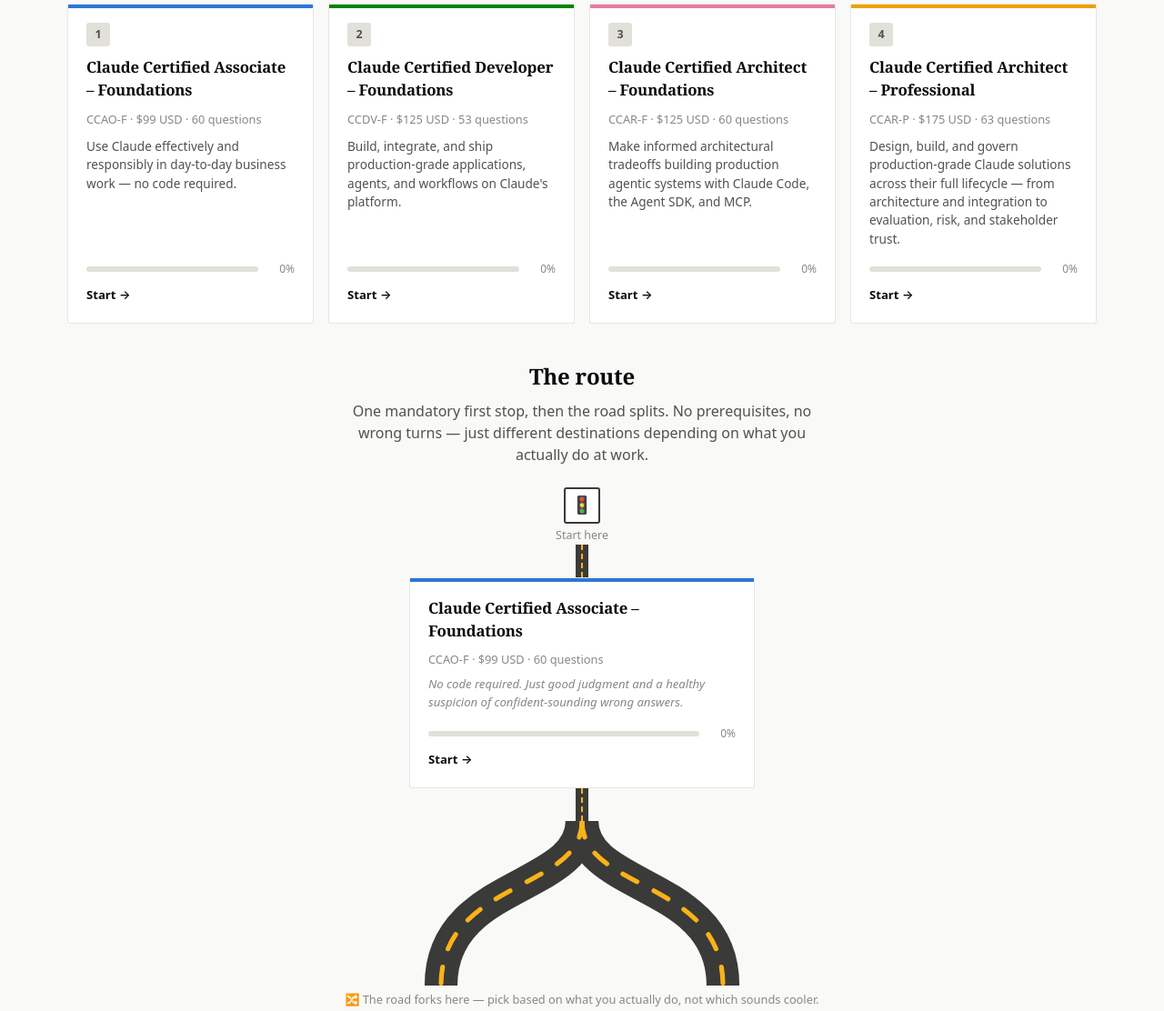
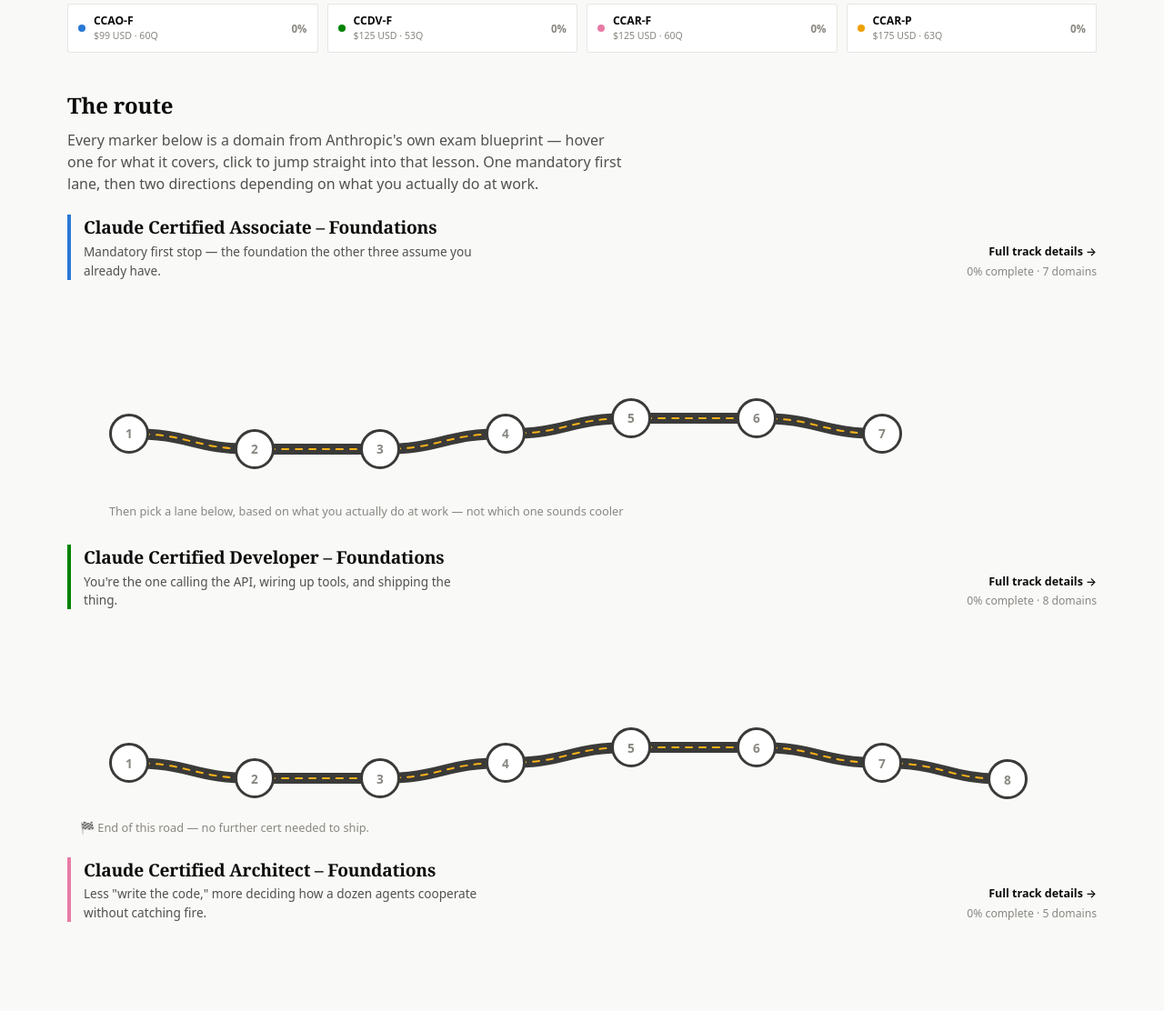
Before and after one commit to davidalex89/claude-cert-study-path, a plain HTML site: page index.html in a window 1280 px wide. Shown: the part 426-1538 px from the top of the page at 91% size. Drawn offline with Linux system fonts and the light colour scheme.

Commit message:
Rebuild home route as a domain-level path per certification
Replace the previous 4-card road-trip illustration (which only showed
cert-level stops, mixed three different road-rendering techniques, and
redundantly labeled "left/right fork") with one consistent system: each
certification is a horizontal, scrollable "lane" whose nodes are its
actual exam domains — hover a node for its title/weight/status, click to
jump straight into that domain's lesson. All roads (straight and curved)
render through the same SVG bed+dash path style, so nothing looks bolted
together.

Quick-access tiles at the top are now compact single-line chips instead
of full cards. Road segments still light up per-domain as you progress
(a segment "traveled" once its destination domain has any activity, not
just an all-or-nothing per-cert flag). Fixed a real structural bug in the
process: the old layout implied Developer -> Architect-Foundations was a
sequential step by connecting them with a road; they're parallel branches
off the same fork, so that connector is now a plain end note instead.

```diff
--- a/css/style.css
+++ b/css/style.css
@@ -194,16 +194,14 @@
   max-width: 78ch;
 }
 
-/* ---------- track cards (square — used for tile row + roadmap milestones) ---------- */
+/* ---------- track cards (still used on /track pages) ---------- */
 
-.track-grid, .tile-row {
+.track-grid {
   display: grid;
   gap: 16px;
   margin-top: 24px;
+  grid-template-columns: repeat(auto-fit, minmax(260px, 1fr));
 }
-.tile-row { grid-template-columns: repeat(4, 1fr); }
-.track-grid { grid-template-columns: repeat(auto-fit, minmax(260px, 1fr)); }
-
 .track-card {
   position: relative;
   background: var(--surface-raised);
@@ -231,102 +229,130 @@
 .track-card .progress-row { display: flex; align-items: center; gap: 8px; margin-top: 4px; }
 .track-card .cta { font-size: 0.82rem; font-weight: 600; }
 
-@media (max-width: 860px) {
-  .tile-row { grid-template-columns: repeat(2, 1fr); }
+/* ---------- quick nav strip (compact, top of home) ---------- */
+
+.quicknav-row {
+  display: grid;
+  grid-template-columns: repeat(4, 1fr);
+  gap: 10px;
+  margin: 24px 0 4px;
 }
-@media (max-width: 520px) {
-  .tile-row { grid-template-columns: 1fr; }
+.quicknav {
+  display: flex;
+  align-items: center;
+  gap: 9px;
+  padding: 9px 11px;
+  background: var(--surface-raised);
+  border: 1px solid var(--border);
+  border-radius: 3px;
+  cursor: pointer;
+  text-align: left;
+  transition: border-color 0.15s ease, box-shadow 0.15s ease;
 }
+.quicknav:hover { border-color: var(--border-strong); box-shadow: var(--shadow-sm); }
+.quicknav .qn-dot { width: 8px; height: 8px; border-radius: 50%; flex-shrink: 0; }
+.quicknav .qn-body { min-width: 0; flex-grow: 1; }
+.quicknav .qn-name { font-size: 0.76rem; font-weight: 700; white-space: nowrap; overflow: hidden; text-overflow: ellipsis; }
+.quicknav .qn-meta { font-size: 0.66rem; color: var(--text-muted); }
+.quicknav .qn-pct { font-size: 0.72rem; font-weight: 700; color: var(--text-muted); font-variant-numeric: tabular-nums; flex-shrink: 0; }
 
-/* ---------- route map (the road-trip roadmap) ---------- */
+@media (max-width: 720px) { .quicknav-row { grid-template-columns: repeat(2, 1fr); } }
+@media (max-width: 420px) { .quicknav-row { grid-template-columns: 1fr; } }
 
-.route-map {
-  margin: 40px 0 8px;
+/* ---------- route: lane-based domain path ---------- */
+
+.route-map { margin: 8px 0; }
+.route-intro { max-width: 68ch; margin: 4px 0 0; }
+
+.lane { margin: 22px 0; }
+.lane-head {
   display: flex;
-  flex-direction: column;
+  align-items: flex-end;
+  justify-content: space-between;
+  gap: 16px;
+  flex-wrap: wrap;
+  padding-left: 14px;
+  border-left: 4px solid var(--lane-accent, var(--road-asphalt));
+}
+.lane-head h3 { margin: 0 0 2px; font-size: 1.2rem; }
+.lane-head .lane-blurb { font-size: 0.85rem; color: var(--text-secondary); max-width: 56ch; margin: 0; }
+.lane-head .lane-side { display: flex; flex-direction: column; align-items: flex-end; gap: 3px; }
+.lane-head .lane-meta { font-size: 0.76rem; color: var(--text-muted); font-variant-numeric: tabular-nums; }
+.lane-head .lane-track-link { font-size: 0.78rem; font-weight: 600; text-decoration: none; cursor: pointer; }
+
+.lane-scroll {
+  overflow-x: auto;
+  overflow-y: hidden;
+  margin-top: 4px;
+  -webkit-mask-image: linear-gradient(to right, black calc(100% - 44px), transparent 100%);
+          mask-image: linear-gradient(to right, black calc(100% - 44px), transparent 100%);
+  scrollbar-width: none;
+  -ms-overflow-style: none;
+}
+.lane-scroll::-webkit-scrollbar { display: none; }
+.lane-scroll.fits { -webkit-mask-image: none; mask-image: none; }
+.lane-track { position: relative; }
+.lane-track svg { position: absolute; top: 0; left: 0; display: block; overflow: visible; }
+.lane-track .road-bed { fill: none; stroke: var(--road-asphalt); stroke-width: 12; stroke-linecap: round; }
+.lane-track .road-dash { fill: none; stroke: var(--road-line); stroke-width: 2; stroke-dasharray: 7 8; stroke-linecap: round; }
+.lane-track .road-bed.traveled { stroke: var(--lane-accent); }
+
+.node {
+  position: absolute;
+  width: 44px; height: 44px;
+  margin: -22px 0 0 -22px;
+  border-radius: 50%;
+  border: 3px solid var(--road-asphalt);
+  background: var(--surface-raised);
+  display: flex; align-items: center; justify-content: center;
+  font-weight: 700; font-size: 0.85rem;
+  color: var(--text-muted);
+  cursor: pointer;
+  padding: 0;
+  transition: transform 0.15s ease, box-shadow 0.15s ease, border-color 0.15s ease, background 0.15s ease, color 0.15s ease;
+  z-index: 2;
+}
+.node:hover, .node:focus-visible { transform: scale(1.16); box-shadow: var(--shadow-md); z-index: 4; outline: none; }
+.node.started { border-color: var(--lane-accent); color: var(--text-primary); background: color-mix(in srgb, var(--lane-accent) 16%, var(--surface-raised)); }
+.node.mastered { border-color: var(--lane-accent); background: var(--lane-accent); color: #fff; }
+
+.node-tip {
+  position: absolute;
+  left: 50%; bottom: calc(100% + 12px);
+  transform: translateX(-50%) translateY(4px);
+  width: 210px;
+  background: var(--surface-raised);
+  border: 1px solid var(--border-strong);
+  border-radius: 3px;
+  box-shadow: var(--shadow-md);
+  padding: 10px 12px;
+  font-size: 0.76rem;
+  opacity: 0;
+  visibility: hidden;
+  pointer-events: none;
+  transition: opacity 0.12s ease, transform 0.12s ease;
+  z-index: 5;
+  text-align: left;
+  cursor: default;
+}
+.node:hover .node-tip, .node:focus-visible .node-tip { opacity: 1; visibility: visible; transform: translateX(-50%) translateY(0); }
+.node-tip .nt-title { font-weight: 700; color: var(--text-primary); margin-bottom: 3px; }
+.node-tip .nt-meta { color: var(--text-muted); }
+.node-tip .nt-status { margin-top: 4px; font-weight: 600; color: var(--lane-accent); }
+
+.lane-connector {
+  display: flex;
   align-items: center;
+  gap: 12px;
+  margin: -6px 0 -6px 14px;
 }
-.route-intro { text-align: center; max-width: 60ch; margin: 0 auto 8px; }
-.route-intro p { margin-top: 4px; }
+.lane-connector svg { display: block; flex-shrink: 0; }
+.lane-connector .lc-label { font-size: 0.8rem; color: var(--text-muted); }
 
-.pin {
-  display: flex;
-  flex-direction: column;
-  align-items: center;
-  gap: 4px;
-  text-align: center;
-}
-.pin .badge-icon {
-  width: 40px; height: 40px;
-  border-radius: 3px;
-  display: flex; align-items: center; justify-content: center;
-  font-size: 1.2rem;
-  background: var(--surface-raised);
-  border: 2px solid var(--road-asphalt);
-}
-.pin .pin-label { font-size: 0.78rem; color: var(--text-muted); max-width: 30ch; }
-.pin .pin-label strong { color: var(--text-secondary); }
-
-.route-road {
-  background: var(--road-asphalt);
-  position: relative;
-  flex-shrink: 0;
-}
-.route-road.v { width: 14px; min-height: 36px; }
-.route-road.v::after {
-  content: "";
-  position: absolute;
-  left: 50%; top: 0; bottom: 0;
-  border-left: 2px dashed var(--road-line);
-  transform: translateX(-50%);
-}
-.route-road.traveled { background: var(--track-accent, var(--road-asphalt)); }
-.route-road.traveled::after { border-left-color: color-mix(in srgb, var(--page) 55%, white 45%); opacity: 0.8; }
-
-.milestone-card { width: 100%; max-width: 380px; }
-.milestone-card .flavor { font-size: 0.82rem; font-style: italic; color: var(--text-muted); margin: -2px 0 2px; }
-
-.route-fork-wrap { width: 100%; max-width: 620px; margin: 0 auto; }
-.route-fork-wrap svg { display: block; width: 100%; height: auto; }
-.route-fork-wrap .road-bed { fill: none; stroke: var(--road-asphalt); stroke-width: 14; stroke-linecap: round; }
-.route-fork-wrap .road-dash { fill: none; stroke: var(--road-line); stroke-width: 2; stroke-dasharray: 7 8; stroke-linecap: round; }
-.fork-label {
-  text-align: center;
+.lane-end-note {
+  margin: -10px 0 0 14px;
   font-size: 0.8rem;
   color: var(--text-muted);
-  margin: 6px 0;
-}
-.fork-mobile { display: none; }
-
-.route-branches {
-  display: flex;
-  gap: 32px;
-  align-items: flex-start;
-  justify-content: center;
-  width: 100%;
-  max-width: 820px;
-}
-.branch {
-  display: flex;
-  flex-direction: column;
-  align-items: center;
-  flex: 1;
-  min-width: 0;
-}
-.branch-label {
-  font-size: 0.72rem;
-  font-weight: 700;
-  text-transform: uppercase;
-  letter-spacing: 0.06em;
-  color: var(--text-muted);
-  margin-bottom: 10px;
-}
-
-@media (max-width: 720px) {
-  .route-fork-wrap.desktop-fork { display: none; }
-  .fork-mobile { display: block; }
-  .route-branches { flex-direction: column; gap: 40px; }
-  .branch { max-width: 380px; }
 }
 
 .progress-track {
--- a/js/app.js
+++ b/js/app.js
@@ -208,59 +208,102 @@
   // ---------------------------------------------------------------------
   // HOME
   // ---------------------------------------------------------------------
-  var ROUTE_COPY = {
-    "associate": {
-      milestone: "Mile 1 — Learn to drive",
-      flavor: "No code required. Just good judgment and a healthy suspicion of confident-sounding wrong answers."
-    },
-    "developer": {
-      milestone: "The Code Path",
-      flavor: "You're the one calling the API, wiring up tools, and explaining to product why the model needs 8,000 tokens of context."
-    },
-    "architect-foundations": {
-      milestone: "The Systems Path",
-      flavor: "Less \"write the code,\" more \"decide how a dozen agents talk to each other without anything catching fire.\""
-    },
-    "architect-professional": {
-      milestone: "The Summit",
-      flavor: "Governance, RAG pipelines, and a stakeholder asking \"but is it safe\" while you calmly have an answer."
-    }
+  var LANE_BLURB = {
+    "associate": "Mandatory first stop — the foundation the other three assume you already have.",
+    "developer": "You're the one calling the API, wiring up tools, and shipping the thing.",
+    "architect-foundations": "Less \"write the code,\" more deciding how a dozen agents cooperate without catching fire.",
+    "architect-professional": "Governance, RAG pipelines, and a straight answer when someone asks \"but is it safe.\""
   };
 
-  function renderCertCard(certId, opts) {
-    opts = opts || {};
-    var cert = CERTS[certId];
-    var pct = certCompletionPct(certId);
-    var copy = ROUTE_COPY[certId];
-    var children = [
-      el("div", { class: "accent-bar", style: "background:" + ACCENTS[certId] })
-    ];
-    if (opts.stepNum) children.push(el("div", { class: "step-num" }, [String(opts.stepNum)]));
-    children.push(el("h3", {}, [cert.name]));
-    children.push(el("div", { class: "meta" }, [cert.code + " · " + cert.cost + " · " + cert.questions + " questions"]));
-    if (opts.flavor && copy) children.push(el("div", { class: "flavor" }, [copy.flavor]));
-    else children.push(el("div", { class: "desc" }, [cert.tagline]));
-    children.push(el("div", { class: "progress-row" }, [
-      el("div", { class: "progress-track" }, [el("div", { class: "progress-fill", style: "width:" + pct + "%; background:" + ACCENTS[certId] })]),
-      el("div", { class: "progress-pct" }, [pct + "%"])
-    ]));
-    children.push(el("div", { class: "cta" }, [pct > 0 ? "Continue →" : "Start →"]));
-    var card = el("div", { class: "track-card milestone-card", onclick: go("#/track/" + certId) }, children);
-    return card;
+  function domainStatus(certId, domainId) {
+    var cp = getCertProgress(certId);
+    var quiz = cp.domainQuizBest[domainId];
+    if (quiz && quiz.pct >= 80) return "mastered";
+    if (quiz || cp.lessonsRead[domainId]) return "started";
+    return "new";
   }
 
-  function road(extraClass, forCertId) {
-    var traveled = forCertId && certCompletionPct(forCertId) > 0;
-    var r = el("div", { class: "route-road v" + (extraClass ? " " + extraClass : "") + (traveled ? " traveled" : "") });
-    if (traveled) r.style.setProperty("--track-accent", ACCENTS[forCertId]);
-    return r;
+  var SVG_NS = "http://www.w3.org/2000/svg";
+  function svgEl(tag, attrs) {
+    var node = document.createElementNS(SVG_NS, tag);
+    Object.keys(attrs).forEach(function (k) { node.setAttribute(k, attrs[k]); });
+    return node;
   }
 
-  function pin(icon, label) {
-    return el("div", { class: "pin" }, [
-      el("div", { class: "badge-icon" }, [icon]),
-      el("div", { class: "pin-label" }, [label])
-    ]);
+  function laneConnector(label) {
+    var svg = svgEl("svg", { width: 20, height: 40, viewBox: "0 0 20 40" });
+    svg.appendChild(svgEl("path", { d: "M10,0 L10,40", class: "road-bed" }));
+    svg.appendChild(svgEl("path", { d: "M10,0 L10,40", class: "road-dash" }));
+    return el("div", { class: "lane-connector" }, [svg, el("div", { class: "lc-label" }, [label])]);
+  }
+
+  function laneEndNote(label) {
+    return el("div", { class: "lane-end-note" }, [label]);
+  }
+
+  function renderLane(certId) {
+    var cert = CERTS[certId];
+    var accent = ACCENTS[certId];
+    var domains = cert.domains;
+    var pct = certCompletionPct(certId);
+
+    var lane = el("div", { class: "lane" });
+    lane.style.setProperty("--lane-accent", accent);
+
+    lane.appendChild(el("div", { class: "lane-head" }, [
+      el("div", { class: "lane-title-wrap" }, [
+        el("h3", {}, [cert.name]),
+        el("p", { class: "lane-blurb" }, [LANE_BLURB[certId]])
+      ]),
+      el("div", { class: "lane-side" }, [
+        el("a", { class: "lane-track-link", onclick: go("#/track/" + certId) }, ["Full track details →"]),
+        el("div", { class: "lane-meta" }, [pct + "% complete · " + domains.length + " domains"])
+      ])
+    ]));
+
+    var nodeSize = 44, spacing = 138, padX = 68, trackH = 215, centerY = 165, amp = 20;
+    var width = padX * 2 + (domains.length - 1) * spacing;
+    var points = domains.map(function (d, i) {
+      return { x: padX + i * spacing, y: Math.round(centerY + amp * Math.sin(i * 1.05)), domain: d };
+    });
+
+    var svg = svgEl("svg", { width: width, height: trackH, viewBox: "0 0 " + width + " " + trackH });
+    for (var i = 1; i < points.length; i++) {
+      var prev = points[i - 1], cur = points[i];
+      var midX = (prev.x + cur.x) / 2;
+      var d = "M " + prev.x + "," + prev.y + " C " + midX + "," + prev.y + " " + midX + "," + cur.y + " " + cur.x + "," + cur.y;
+      var traveled = domainStatus(certId, cur.domain.id) !== "new";
+      svg.appendChild(svgEl("path", { d: d, class: "road-bed" + (traveled ? " traveled" : "") }));
+      svg.appendChild(svgEl("path", { d: d, class: "road-dash" }));
+    }
+
+    var track = el("div", { class: "lane-track", style: "width:" + width + "px; height:" + trackH + "px;" });
+    track.appendChild(svg);
+
+    points.forEach(function (p, i) {
+      var dom = p.domain;
+      var status = domainStatus(certId, dom.id);
+      var cp = getCertProgress(certId);
+      var quiz = cp.domainQuizBest[dom.id];
+      var statusText = status === "mastered" ? "Mastered ✓" : status === "started" ? (quiz ? "Quiz best: " + quiz.pct + "%" : "Lesson started") : "Not started yet";
+      var node = el("button", {
+        class: "node " + status,
+        type: "button",
+        style: "left:" + p.x + "px; top:" + p.y + "px;",
+        onclick: go("#/track/" + certId + "/domain/" + dom.id)
+      }, [
+        el("span", {}, [status === "mastered" ? "✓" : String(i + 1)]),
+        el("div", { class: "node-tip" }, [
+          el("div", { class: "nt-title" }, [dom.title]),
+          el("div", { class: "nt-meta" }, [dom.weight + "% of exam"]),
+          el("div", { class: "nt-status" }, [statusText])
+        ])
+      ]);
+      track.appendChild(node);
+    });
+
+    lane.appendChild(el("div", { class: "lane-scroll" }, [track]));
+    return lane;
   }
 
   function renderHome(root) {
@@ -284,61 +327,40 @@
       ])
     ]));
 
-    var tiles = el("div", { class: "tile-row" });
-    CERT_ORDER.forEach(function (id, i) {
+    var nav = el("div", { class: "quicknav-row" });
+    CERT_ORDER.forEach(function (id) {
       if (!CERTS[id]) return;
-      tiles.appendChild(renderCertCard(id, { stepNum: i + 1 }));
+      var cert = CERTS[id];
+      var pct = certCompletionPct(id);
+      nav.appendChild(el("div", { class: "quicknav", onclick: go("#/track/" + id) }, [
+        el("span", { class: "qn-dot", style: "background:" + ACCENTS[id] }),
+        el("div", { class: "qn-body" }, [
+          el("div", { class: "qn-name" }, [cert.code]),
+          el("div", { class: "qn-meta" }, [cert.cost + " · " + cert.questions + "Q"])
+        ]),
+        el("div", { class: "qn-pct" }, [pct + "%"])
+      ]));
     });
-    shell.appendChild(tiles);
+    shell.appendChild(nav);
 
     // ------------------------------------------------------------- route map
     var map = el("div", { class: "route-map" });
-    map.appendChild(el("div", { class: "route-intro" }, [
-      el("h2", { style: "margin-top:0" }, ["The route"]),
-      el("p", {}, [
-        "One mandatory first stop, then the road splits. No prerequisites, no wrong turns — just different destinations depending on what you actually do at work."
-      ])
+    map.appendChild(el("h2", {}, ["The route"]));
+    map.appendChild(el("p", { class: "route-intro" }, [
+      "Every marker below is a domain from Anthropic's own exam blueprint — hover one for what it covers, click to jump straight into that lesson. One mandatory first lane, then two directions depending on what you actually do at work."
     ]));
 
-    map.appendChild(pin("🚦", "Start here"));
-    map.appendChild(road(null, "associate"));
-    map.appendChild(el("div", { class: "milestone-wrap", style: "width:100%; display:flex; justify-content:center;" }, [renderCertCard("associate", { flavor: true })]));
-    map.appendChild(road(null, "associate"));
+    var lanes = ["associate", "developer", "architect-foundations", "architect-professional"].map(renderLane);
 
-    // fork — desktop SVG version
-    var forkSvg = el("div", { class: "route-fork-wrap desktop-fork" });
-    forkSvg.innerHTML =
-      '<svg viewBox="0 0 240 70" preserveAspectRatio="xMidYMid meet">' +
-      '<path class="road-bed" d="M120,0 C120,30 60,25 60,70" />' +
-      '<path class="road-bed" d="M120,0 C120,30 180,25 180,70" />' +
-      '<path class="road-dash" d="M120,0 C120,30 60,25 60,70" />' +
-      '<path class="road-dash" d="M120,0 C120,30 180,25 180,70" />' +
-      '</svg>';
-    map.appendChild(forkSvg);
-    map.appendChild(el("div", { class: "fork-label" }, ["🔀 The road forks here — pick based on what you actually do, not which sounds cooler."]));
-    map.appendChild(el("div", { class: "route-road v fork-mobile" }));
+    map.appendChild(lanes[0]);
+    map.appendChild(laneConnector("Then pick a lane below, based on what you actually do at work — not which one sounds cooler"));
+    map.appendChild(lanes[1]);
+    map.appendChild(laneEndNote("🏁 End of this road — no further cert needed to ship."));
+    map.appendChild(lanes[2]);
+    map.appendChild(laneConnector("Ready for more?"));
+    map.appendChild(lanes[3]);
+    map.appendChild(laneEndNote("🏔 Summit — you're now the one other architects call."));
 
-    var branches = el("div", { class: "route-branches" });
-
-    var devBranch = el("div", { class: "branch" }, [
-      el("div", { class: "branch-label" }, ["Left fork"]),
-      renderCertCard("developer", { flavor: true }),
-      road("short", "developer"),
-      pin("🏁", "End of the road — no further cert needed to ship.")
-    ]);
-    branches.appendChild(devBranch);
-
-    var archBranch = el("div", { class: "branch" }, [
-      el("div", { class: "branch-label" }, ["Right fork"]),
-      renderCertCard("architect-foundations", { flavor: true }),
-      road(null, "architect-foundations"),
-      renderCertCard("architect-professional", { flavor: true }),
-      road("short", "architect-professional"),
-      pin("🏔", "Summit — you're now the one other architects call.")
-    ]);
-    branches.appendChild(archBranch);
-
-    map.appendChild(branches);
     shell.appendChild(map);
 
     shell.appendChild(el("h2", {}, ["How this works"]));
@@ -362,6 +384,11 @@
     ]));
 
     root.appendChild(shell);
+
+    lanes.forEach(function (lane) {
+      var scrollEl = lane.querySelector(".lane-scroll");
+      if (scrollEl && scrollEl.scrollWidth <= scrollEl.clientWidth + 2) scrollEl.classList.add("fits");
+    });
   }
 
   function renderNotFound(root) {
```
Also changed, not shown: docs/screenshot-home.png.
